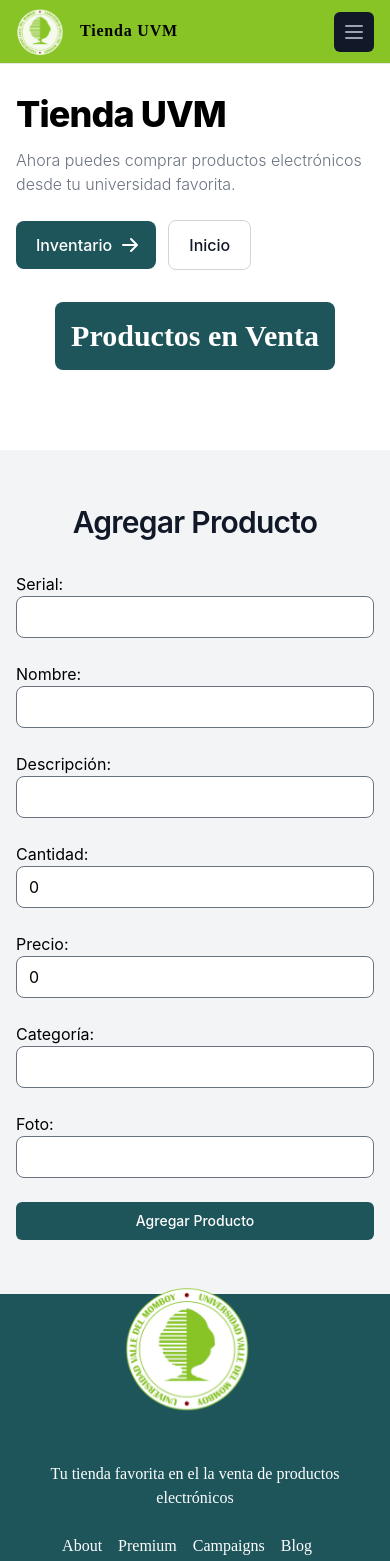
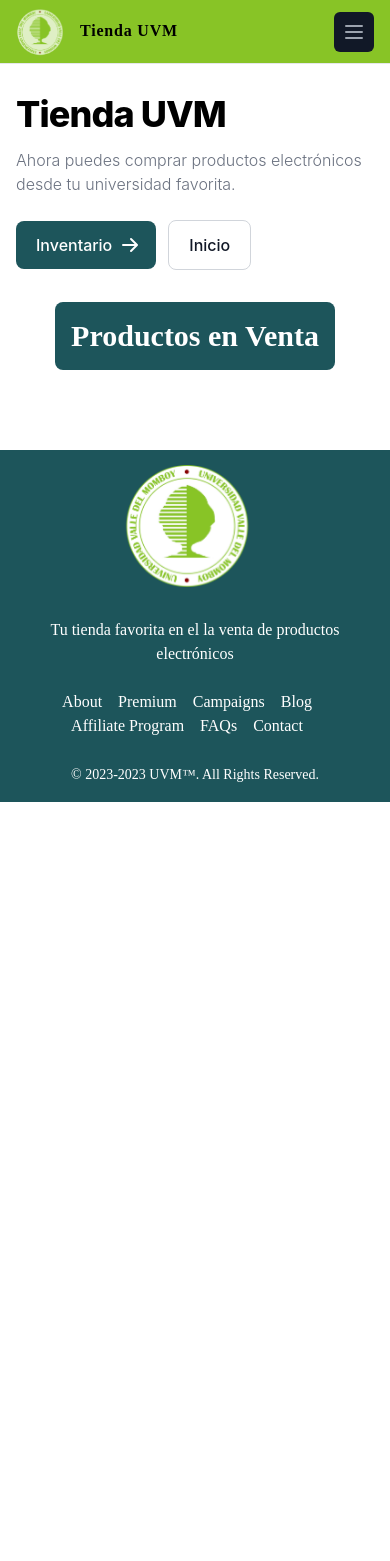
Before and after one commit to JoseEscalona18/Frontend-Actividad2-Front2, a React (Vite) app: page / in a window 390 px wide. Shown: the top 1561 px of the page. After the commit the page ends 844 px from the top, so only its background shows below. Built offline with nearby package versions, Linux system fonts and the light colour scheme.

Commit message:
PEqueñeces

```diff
--- a/src/App.jsx
+++ b/src/App.jsx
@@ -21,16 +21,25 @@
       setShowHero(false);
       setShowProductos(false);
       setShowTabla(true)
+      setShowCrear(true)
+    };
+
+    const toggleVisibility2 = () => {
+      setShowHero(true);
+      setShowProductos(true);
+      setShowTabla(false)
       setShowCrear(false)
     };
-  /*        {showCrear && <AgregarProductos/>}*/
+
+
+
     return (
       <>
-        <HeaderPrueba toggleVisibility={toggleVisibility} />
+        <HeaderPrueba toggleVisibility={toggleVisibility} toggleVisibility2={toggleVisibility2} />
         {showHero && <Hero />}
         {showProductos && <ProductosL />}
+        {showCrear && <AgregarProductos/>}
         {showTabla && <TablaProductos/>}
-        <AgregarProductos/>
 
         <Footer />
       </>
--- a/src/components/crearProduct.jsx
+++ b/src/components/crearProduct.jsx
@@ -41,7 +41,7 @@
   };
 
   return (
-    <div className="min-h-screen bg-gray-100 flex items-center justify-center py-12 px-4 sm:px-6 lg:px-8">
+    <div className="min-h-screen bg-gray-100 flex items-center justify-center py-12 px-4 sm:px-6 lg:px-8 mb-8">
       <div className="max-w-md w-full space-y-8">
         <div>
           <h1 className="text-center text-3xl font-semibold tracking-tight text-gray-900">Agregar Producto</h1>
```
